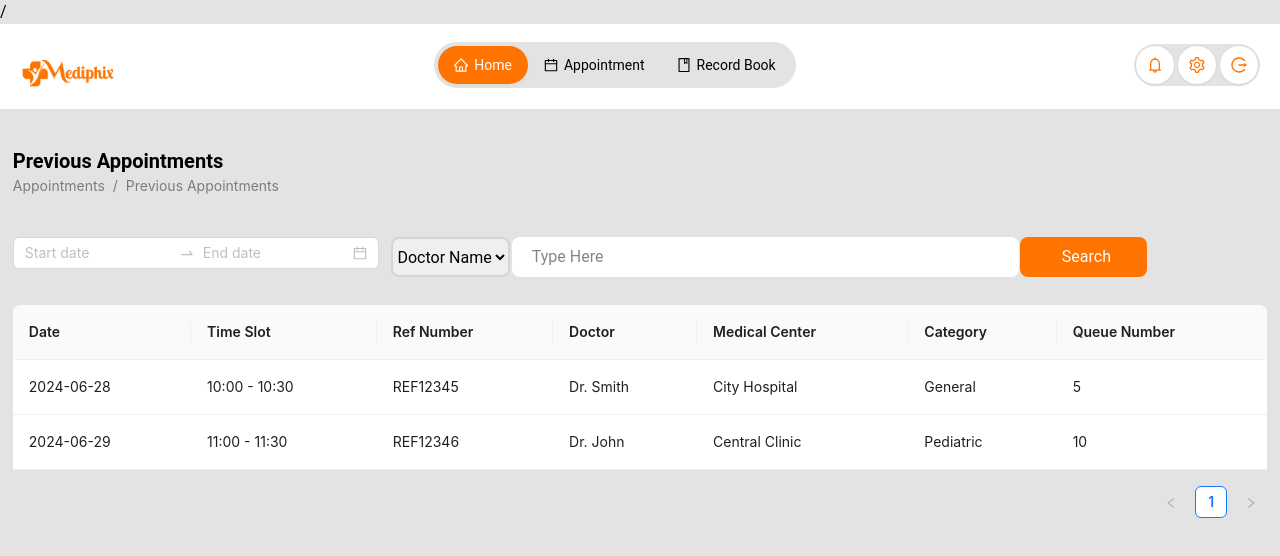
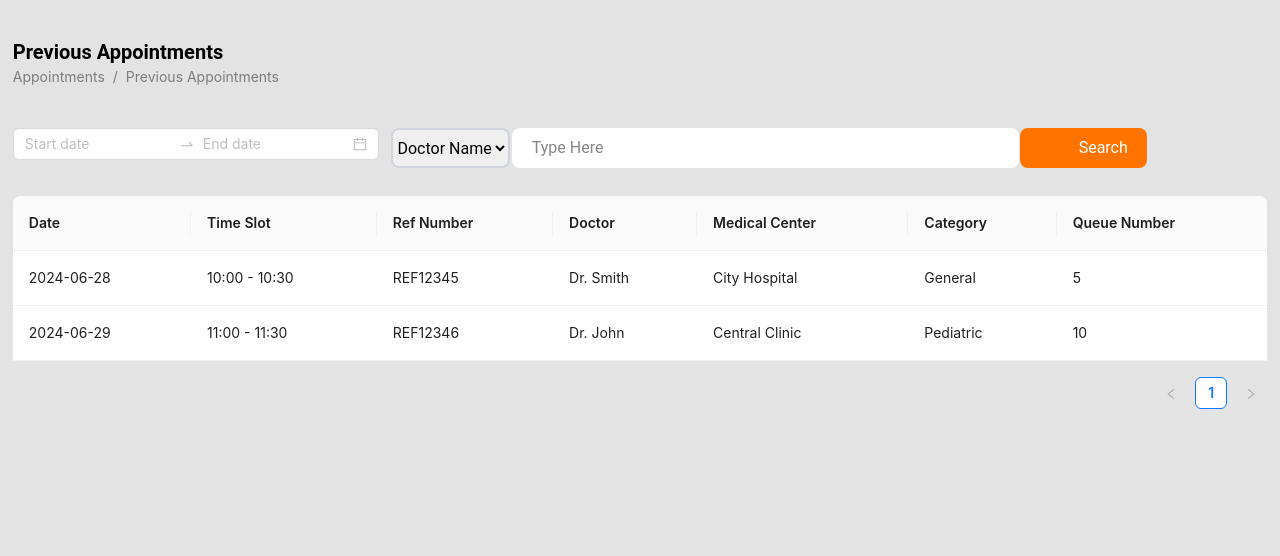
Before and after one commit to PlazerDev/mediphix-frontend, a React (Vite) app: page /PreviousAppoinments in a window 1280 px wide. Shown: the top 556 px of the page. Built offline with nearby package versions, Linux system fonts and the light colour scheme.

Commit message:
Finish appointment table  details

```diff
--- a/src/App.tsx
+++ b/src/App.tsx
@@ -1,5 +1,3 @@
-
-
 import LoginOtp from './components/login/patient/LoginOtp'
 import { BrowserRouter as Router, Route, Routes } from 'react-router-dom'
 import Home from './components/Home'
@@ -8,10 +6,9 @@ import PatientHome from './components/patient/home/PatientHome'
 import AppointmentSection from './components/patient/appointment/AppointmentSection'
 import PreviousAppointments from './components/patient/appointment/PreviousAppointments'
 import LoginAuth from './components/login/LoginAuth'
-import PatientNavigation from './components/patient/navigation/PatientNavigation'
-import { useState } from 'react'
 import RecordBook from './components/patient/recordbook/RecordBook'
 import UpComingAppointment from './components/patient/appointment/UpComingAppointment'
+import AppointmentTableDetails from './components/patient/appointment/AppointmentTableDetails'
 
 
 function App() {
@@ -22,7 +19,7 @@ function App() {
     <div>
       <Router>
 
-      /<PatientNavigation/>
+
 
         <Routes>
 
@@ -34,7 +31,8 @@ function App() {
               <Route path='/patient/home' element={<PatientHome />} />
               <Route path='/PreviousAppoinments' element={<PreviousAppointments />} />
               <Route path='/patient/recordbook' element={<RecordBook />} />
-              <Route path='/UpComingAppointments' element={<UpComingAppointment/>} />
+              <Route path='/UpComingAppointment' element={<UpComingAppointment/>} />
+              <Route path='/AppointmentTableDetails' element={<AppointmentTableDetails/>} />
 
 
 
--- a/src/components/patient/appointment/AppointmentSection.tsx
+++ b/src/components/patient/appointment/AppointmentSection.tsx
@@ -4,6 +4,7 @@ import  wdgetBG from '../../../assets/images/patient/appoinment/widgetsBg.png'
 import Footer from "../../Footer"
 import "../../../assets/css/page_loading_animation.css"
 import { useState,useEffect } from 'react'
+import PatientNavigation from '../navigation/PatientNavigation'
 
 
 function AppointmentSection() {
@@ -20,7 +21,7 @@ function AppointmentSection() {
 
   return (
     <div className={`h-screen flex flex-col ${loaded ? 'fade-in' : ''}`}>
-      {/* <PatientNavigation/> */}
+      <PatientNavigation/>
 
 
       <div className=" ml-4 mb-4 ">
--- /dev/null
+++ b/src/components/patient/appointment/AppointmentTableDetails.tsx
@@ -0,0 +1,72 @@
+import { Table } from "antd";
+
+const dataSource = [
+    {
+      key: '1',
+      date: '2024-06-28',
+      timeSlot: '10:00 - 10:30',
+      refNumber: 'REF12345',
+      doctor: 'Dr. Smith',
+      medicalCenter: 'City Hospital',
+      category: 'General',
+      queueNumber: '5',
+    },
+    {
+      key: '2',
+      date: '2024-06-29',
+      timeSlot: '11:00 - 11:30',
+      refNumber: 'REF12346',
+      doctor: 'Dr. John',
+      medicalCenter: 'Central Clinic',
+      category: 'Pediatric',
+      queueNumber: '10',
+    },
+  ];
+
+  const columns = [
+    {
+      title: 'Date',
+      dataIndex: 'date',
+      key: 'date',
+    },
+    {
+      title: 'Time Slot',
+      dataIndex: 'timeSlot',
+      key: 'timeSlot',
+    },
+    {
+      title: 'Ref Number',
+      dataIndex: 'refNumber',
+      key: 'refNumber',
+    },
+    {
+      title: 'Doctor',
+      dataIndex: 'doctor',
+      key: 'doctor',
+    },
+    {
+      title: 'Medical Center',
+      dataIndex: 'medicalCenter',
+      key: 'medicalCenter',
+    },
+    {
+      title: 'Category',
+      dataIndex: 'category',
+      key: 'category',
+    },
+    {
+      title: 'Queue Number',
+      dataIndex: 'queueNumber',
+      key: 'queueNumber',
+    },
+  ];
+
+const AppointmentTableDetails = () => {
+  return (
+    <div className='ml-[1%] mr-[1%] pt-7'>
+        <Table dataSource={dataSource} columns={columns} />
+    </div>
+  )
+}
+
+export default AppointmentTableDetails
--- a/src/components/patient/appointment/PreviousAppointments.tsx
+++ b/src/components/patient/appointment/PreviousAppointments.tsx
@@ -1,70 +1,7 @@
-import React from 'react'
 import { DatePicker, Space } from 'antd';
 import { Breadcrumb } from 'antd';
-import { Table } from "antd";
+import AppointmentTableDetails from './AppointmentTableDetails';
 const { RangePicker } = DatePicker;
-const dataSource = [
-  {
-    key: '1',
-    date: '2024-06-28',
-    timeSlot: '10:00 - 10:30',
-    refNumber: 'REF12345',
-    doctor: 'Dr. Smith',
-    medicalCenter: 'City Hospital',
-    category: 'General',
-    queueNumber: '5',
-  },
-  {
-    key: '2',
-    date: '2024-06-29',
-    timeSlot: '11:00 - 11:30',
-    refNumber: 'REF12346',
-    doctor: 'Dr. John',
-    medicalCenter: 'Central Clinic',
-    category: 'Pediatric',
-    queueNumber: '10',
-  },
-];
-
-const columns = [
-  {
-    title: 'Date',
-    dataIndex: 'date',
-    key: 'date',
-  },
-  {
-    title: 'Time Slot',
-    dataIndex: 'timeSlot',
-    key: 'timeSlot',
-  },
-  {
-    title: 'Ref Number',
-    dataIndex: 'refNumber',
-    key: 'refNumber',
-  },
-  {
-    title: 'Doctor',
-    dataIndex: 'doctor',
-    key: 'doctor',
-  },
-  {
-    title: 'Medical Center',
-    dataIndex: 'medicalCenter',
-    key: 'medicalCenter',
-  },
-  {
-    title: 'Category',
-    dataIndex: 'category',
-    key: 'category',
-  },
-  {
-    title: 'Queue Number',
-    dataIndex: 'queueNumber',
-    key: 'queueNumber',
-  },
-];
-
-
 
 const PreviousAppointments = () => {
   return (
@@ -98,11 +35,11 @@ const PreviousAppointments = () => {
         <option value="option1">Doctor Name</option>
         </select>
         <input type="text" placeholder='Type Here' className='rounded-lg focus:outline-none placeholder:text-[var(--text-c)] ml-[0.1%] w-[40%] pl-5 ' />
-        <button className='bg-[#FF7300] text-white rounded-lg ml-[0.1%] w-[10%] h-[40px] pl-10 ml-4 pl-[0.5%]'>Search</button>
+        <button className='bg-[#FF7300] text-white rounded-lg ml-[0.1%] w-[10%] h-[40px] pl-10 '>Search</button>
         </div>
 
-       <div className='ml-[1%] mr-[1%] pt-7'>
-       <Table dataSource={dataSource} columns={columns} />
+       <div>
+       <AppointmentTableDetails/>
        </div>
 
 
--- a/src/components/patient/appointment/UpComingAppointment.tsx
+++ b/src/components/patient/appointment/UpComingAppointment.tsx
@@ -1,68 +1,8 @@
-import React from 'react'
 import { DatePicker, Space } from 'antd';
 import { Breadcrumb } from 'antd';
+import AppointmentTableDetails from './AppointmentTableDetails';
 const { RangePicker } = DatePicker;
-import { Table } from "antd";
-const dataSource = [
-  {
-    key: '1',
-    date: '2024-06-28',
-    timeSlot: '10:00 - 10:30',
-    refNumber: 'REF12345',
-    doctor: 'Dr. Smith',
-    medicalCenter: 'City Hospital',
-    category: 'General',
-    queueNumber: '5',
-  },
-  {
-    key: '2',
-    date: '2024-06-29',
-    timeSlot: '11:00 - 11:30',
-    refNumber: 'REF12346',
-    doctor: 'Dr. John',
-    medicalCenter: 'Central Clinic',
-    category: 'Pediatric',
-    queueNumber: '10',
-  },
-];
 
-const columns = [
-  {
-    title: 'Date',
-    dataIndex: 'date',
-    key: 'date',
-  },
-  {
-    title: 'Time Slot',
-    dataIndex: 'timeSlot',
-    key: 'timeSlot',
-  },
-  {
-    title: 'Ref Number',
-    dataIndex: 'refNumber',
-    key: 'refNumber',
-  },
-  {
-    title: 'Doctor',
-    dataIndex: 'doctor',
-    key: 'doctor',
-  },
-  {
-    title: 'Medical Center',
-    dataIndex: 'medicalCenter',
-    key: 'medicalCenter',
-  },
-  {
-    title: 'Category',
-    dataIndex: 'category',
-    key: 'category',
-  },
-  {
-    title: 'Queue Number',
-    dataIndex: 'queueNumber',
-    key: 'queueNumber',
-  },
-];
 
 
 const UpComingAppointment = () => {
@@ -98,19 +38,15 @@ const UpComingAppointment = () => {
         <option value="option1">Doctor Name</option>
         </select>
         <input type="text" placeholder='Type Here' className='rounded-lg focus:outline-none placeholder:text-[var(--text-c)] ml-[0.1%] w-[40%] pl-5 ' />
-        <button className='bg-[#FF7300] text-white rounded-lg ml-[0.1%] w-[10%] h-[40px] pl-10 ml-4 pl-[0.5%]'>Search</button>
+        <button className='bg-[#FF7300] text-white rounded-lg ml-[0.1%] w-[10%] h-[40px] pl-[0.5%]'>Search</button>
         </div>
 
 
        <div className='ml-[1%] mr-[1%] pt-7'>
-       <Table dataSource={dataSource} columns={columns} />
+
        </div>
-
-
-
-
-
-        </div>
+         <AppointmentTableDetails/>
+       </div>
 
   )
 }
```
